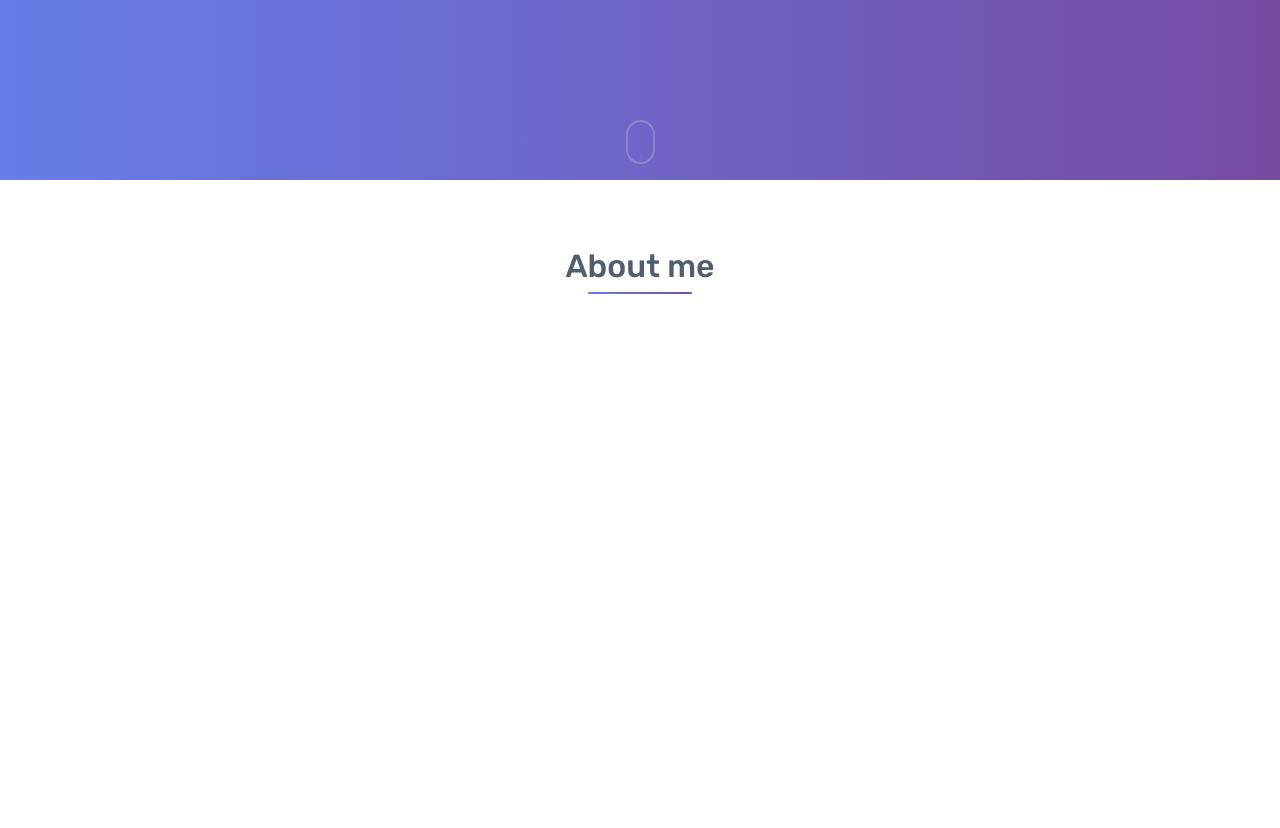
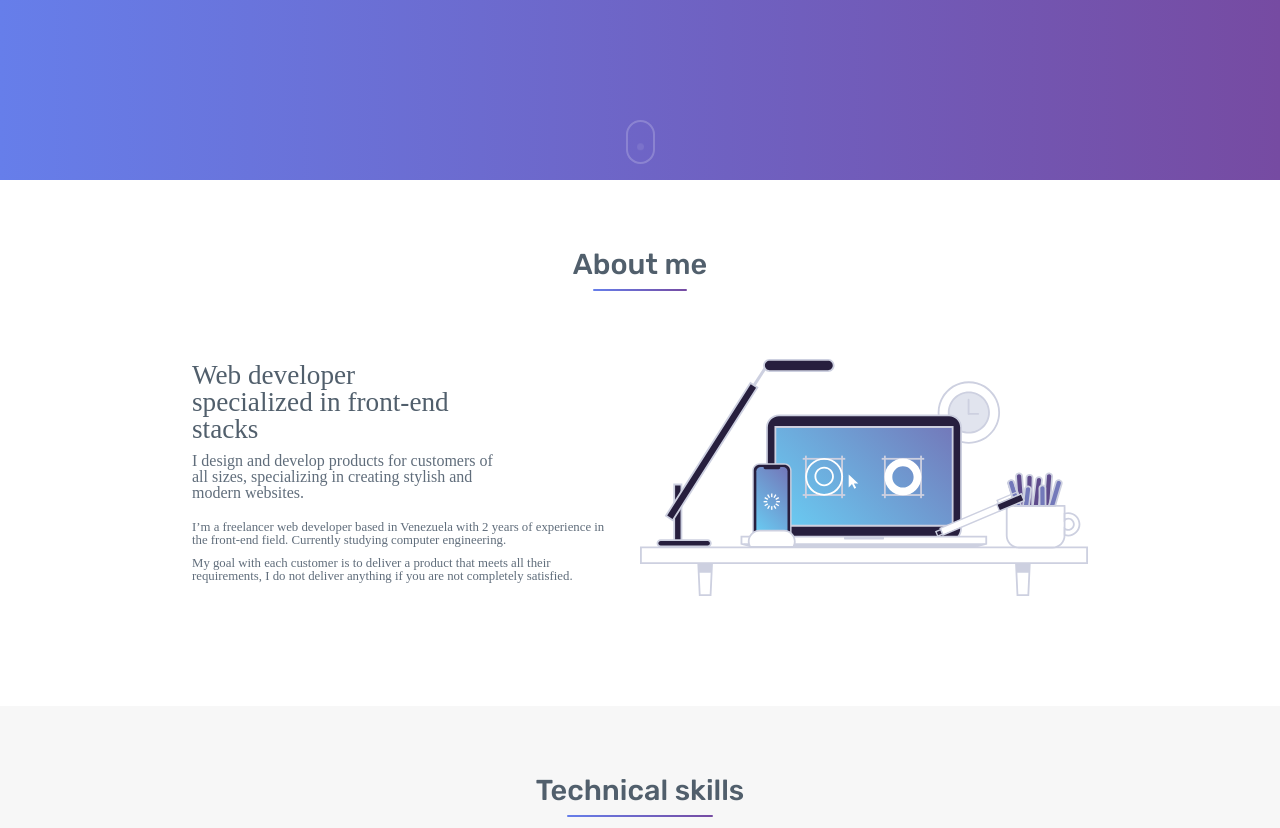
Before and after one commit to JD154/JBWebSolutions, a website: page index.html in a window 1280 px wide. Shown: the part 620-1448 px from the top of the page. Drawn offline with Linux system fonts and the light colour scheme.

Commit message:
added basic about me styles

```diff
--- a/index.html
+++ b/index.html
@@ -59,6 +59,17 @@
     <section id="about-me" class="section-padding ">
         <div class="container">
             <div class="section-title"><h1>About me</h1></div>
+            <div class="split-view">
+                <div class="split-col">
+                    <h1 class="about-header">Web developer specialized in front-end stacks</h1>
+                    <h2 class="about-subheader">I design and develop products for customers of all sizes, specializing in creating stylish and modern websites.</h2>
+                    <p class="about-paragraph">I’m a freelancer web developer based in Venezuela with 2 years of experience in the front-end field. Currently studying computer engineering.</p>
+                    <p class="about-paragraph">My goal with each customer is to deliver a product that meets all their requirements, I do not deliver anything if you are not completely satisfied.</p>
+                </div>
+                <div class="split-col">
+                    <img class="about-image" src="images/Workspace3.svg" alt="">
+                </div>
+            </div>
         </div>
     </section>
     <section id="skills" class="section-padding contrast-section">
--- a/scss/components/_buttons.scss
+++ b/scss/components/_buttons.scss
@@ -1,5 +1,5 @@
 .btn-flat{
-    width: 160px;
+    width: 140px;
     height: 45px;
     background: none;
     border: 1px solid #ffffff;
@@ -9,4 +9,8 @@
     font-weight: 300;
     text-transform: uppercase;
     color: #ffffff;
+
+    @include r(480){
+        width: 160px;
+    }
 }
--- a/scss/components/_sections.scss
+++ b/scss/components/_sections.scss
@@ -5,7 +5,7 @@
     h1{
         position: relative;
         color: $grey-shade4;
-        font-size: 32px;
+        font-size: 1.8rem;
         font-weight: 500;
         margin: 20px 0;
 
@@ -24,11 +24,43 @@
     }
 }
 
+
 .contrast-section{
     background-color: $contrast-bg;
 }
 
 .section-padding{
     padding: 50px 0;
-    height: 100vh;
+    height: 100%;
+/*     min-height: 650px; */
 }
+
+.split-view{
+    display: flex;
+    flex-direction: column;
+    align-items: center;
+    padding: 60px 0;
+
+    @include r(768){
+        flex-direction: row;
+    }
+}
+
+.split-col{
+    display: flex;
+    flex-direction: column;
+    justify-content: center;
+    width: 100%;
+
+    &:first-child{
+        margin-bottom: 20px;
+    }
+
+    @include r(768){
+        width: 50%;
+
+        &:first-child{
+            margin-bottom: 0;
+        }
+    }
+}
--- /dev/null
+++ b/scss/layout/_about-me.scss
@@ -0,0 +1,42 @@
+.about-header{
+    font-size: 1.5rem;
+    font-family: Rubik-Medium;
+    color: $grey-shade4;
+
+    @include r(768){
+        font-size: 1.7rem;
+        max-width: 60%;
+    }
+}
+
+.about-subheader{
+    margin: 10px 0 20px 0;
+    font-size: 1rem;
+    color: $grey-shade5;
+    font-family: Rubik-MediumItalic;
+
+    @include r(768){
+        max-width: 70%;
+    }
+}
+
+.about-paragraph{
+    font-size: 0.8rem;
+    color: $grey-shade5;
+    font-family: Rubik-regular;
+
+    &:last-child{
+        margin: 10px 0;
+    }
+
+    @include r(768){
+        max-width: 95%;
+    }
+}
+
+.about-image{
+    align-self: center;
+    width: 100%;
+    max-width: 500px;
+    height: auto;
+}
--- a/scss/layout/_big-hero.scss
+++ b/scss/layout/_big-hero.scss
@@ -23,18 +23,69 @@
     }
 
     h2{
-        font-size: 3rem;
+        font-size: 2rem;
     }
 
     h1{
-        font-size: 4rem;
+        font-size: 2.5rem;
     }
 
     p{
-        font-size: 1.5rem;
+        font-size: 1rem;
         font-weight: 300;
         text-align: center;
         margin-bottom: 32px;
+    }
+
+    @include r(480){
+        h2{
+            font-size: 2.5rem;
+        }
+
+        h1{
+            font-size: 3rem;
+        }
+
+        p{
+            font-size: 1rem;
+            font-weight: 300;
+            text-align: center;
+            margin-bottom: 32px;
+        }
+    }
+
+    @include r(768){
+        h2{
+            font-size: 2.5rem;
+        }
+
+        h1{
+            font-size: 3.5rem;
+        }
+
+        p{
+            font-size: 1.2rem;
+            font-weight: 300;
+            text-align: center;
+            margin-bottom: 32px;
+        }
+    }
+
+    @include r(1024){
+        h2{
+            font-size: 3rem;
+        }
+
+        h1{
+            font-size: 4rem;
+        }
+
+        p{
+            font-size: 1.5rem;
+            font-weight: 300;
+            text-align: center;
+            margin-bottom: 32px;
+        }
     }
 }
 
--- a/scss/main.scss
+++ b/scss/main.scss
@@ -17,4 +17,5 @@
 @import 'layout/nav-bar';
 @import 'layout/sidenav';
 @import 'layout/big-hero';
+@import 'layout/about-me';
 @import 'layout/footer';
```
Also changed, not shown: css/main.css, images/Workspace3.svg (added), 1 other file.
